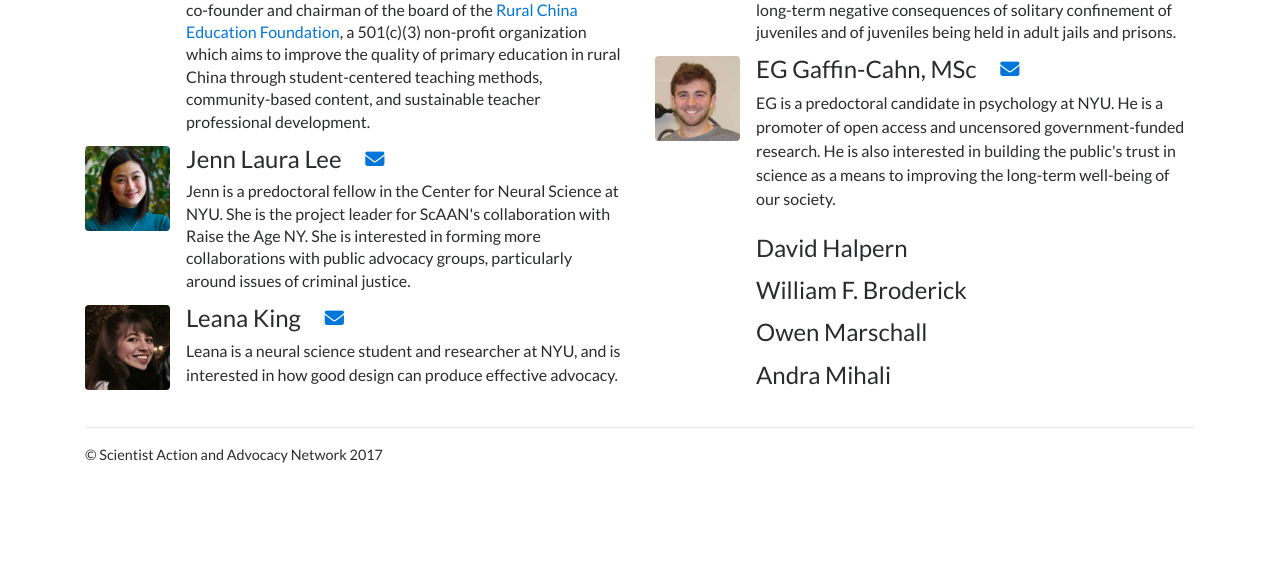
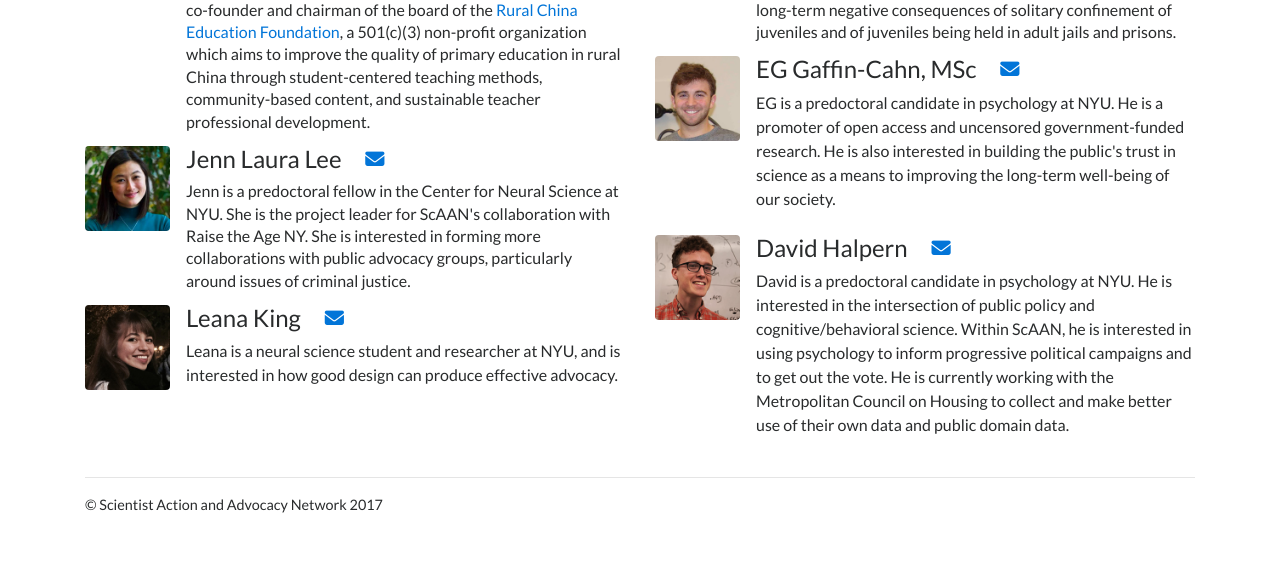
Before and after one commit to wtadler/scaan-site, a PHP site: page / in a window 1280 px wide. Shown: the part 2965-3529 px from the top of the page. Before the commit the page ends 3428 px from the top, so only its background shows below. Run offline with PHP 8.4, Linux system fonts and the light colour scheme; some libraries are stand-ins or nearby versions.

Commit message:
david bio

```diff
--- a/index.php
+++ b/index.php
@@ -320,33 +320,17 @@
 
 
                     <div class="media member">
-                        <img class="d-flex align-self-start mr-3 rounded headshot" src="headshots/px.png" height=1>
+                        <img class="d-flex align-self-start mr-3 rounded headshot" src="headshots/david_sq.jpg">
                         <div class="media-body">
-                            <h4 class="mt-0">David Halpern</h4>
+                            <h4 class="mt-0">David Halpern
+                                <a class="email" href="mailto:david.halpern@nyu.edu" title="david.halpern@nyu.edu">
+                                    <i class="fa fa-envelope"></i>
+                                </a>
+                            </h4>
+
+                            <p>David is a predoctoral candidate in psychology at NYU. He is interested in the intersection of public policy and cognitive/behavioral science. Within ScAAN, he is interested in using psychology to inform progressive political campaigns and to get out the vote. He is currently working with the Metropolitan Council on Housing to collect and make better use of their own data and public domain data.</p>
                         </div>
                     </div>
-
-                    <div class="media member">
-                        <img class="d-flex align-self-start mr-3 rounded headshot" src="headshots/px.png" height=1>
-                        <div class="media-body">
-                            <h4 class="mt-0">William F. Broderick</h4>
-                        </div>
-                    </div>
-
-                    <div class="media member">
-                        <img class="d-flex align-self-start mr-3 rounded headshot" src="headshots/px.png" height=1>
-                        <div class="media-body">
-                            <h4 class="mt-0">Owen Marschall</h4>
-                        </div>
-                    </div>
-
-                    <div class="media member">
-                        <img class="d-flex align-self-start mr-3 rounded headshot" src="headshots/px.png" height=1>
-                        <div class="media-body">
-                            <h4 class="mt-0">Andra Mihali</h4>
-                        </div>
-                    </div>
-
                 </div>
             </div>
         </div>
```
Also changed, not shown: headshots/david.jpg, headshots/david_sq.jpg.
